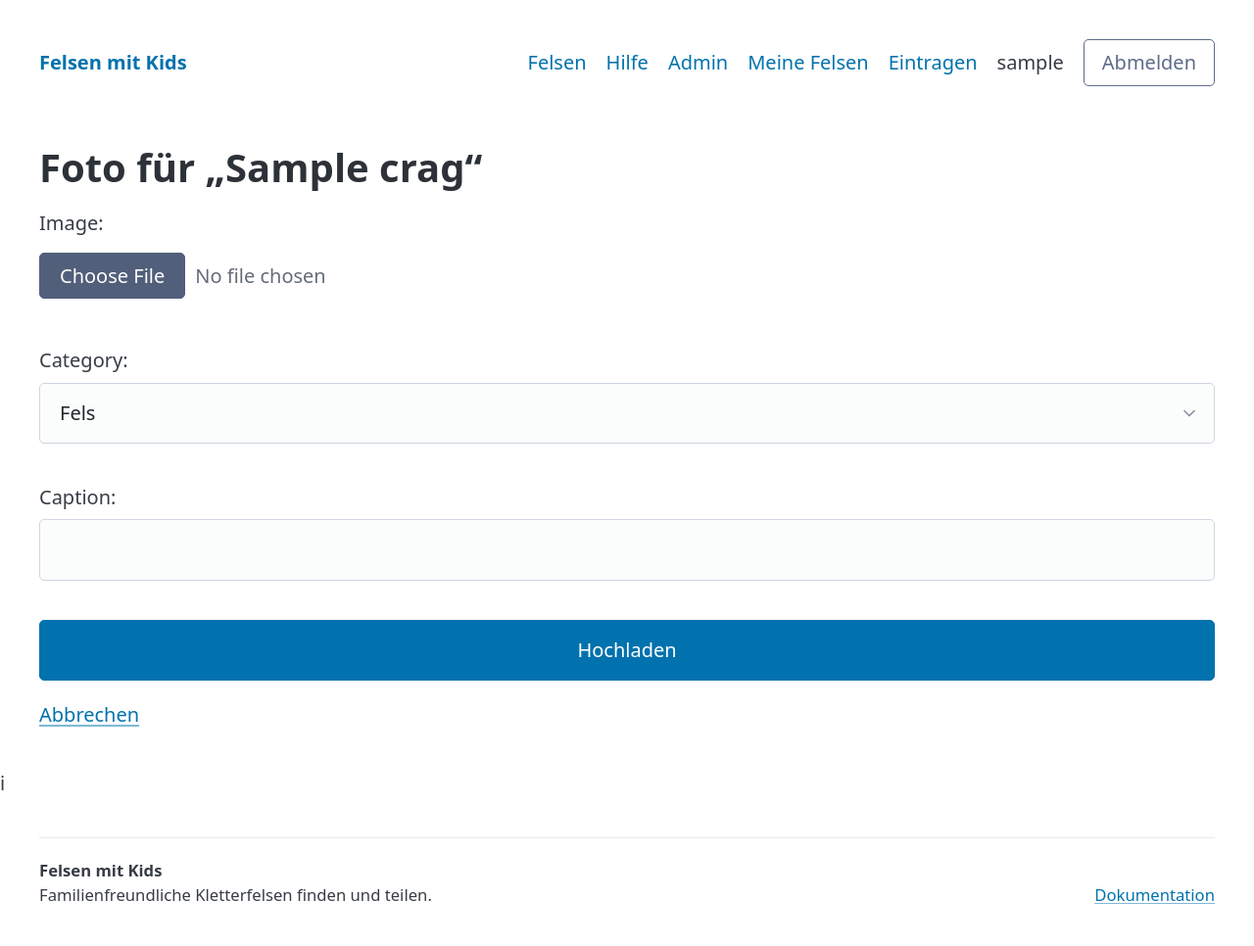
After one commit to ripertio/felsen-mit-kids, a Django app: page /crags/1/photos/add/ in a window 1280 px wide. The commit adds this page. Shown: the whole page at 98% size. Run offline with Django 5.2, Linux system fonts and the light colour scheme; a user stored in the database is signed in; tables that the repository leaves empty hold one stand-in row (values such as "Sample post"); parts of the project's set-up code (start-up, migrations or seed data) failed here and were passed over; some libraries are stand-ins or nearby versions.

Commit message:
Add photo upload with processing, permissions and tests

```diff
--- a/crags/forms.py
+++ b/crags/forms.py
@@ -1,6 +1,52 @@
 from django import forms
+import io
 
-from .models import Area, Crag
+from django.core.exceptions import ValidationError
+from django.core.files.base import ContentFile
+from PIL import Image, ImageOps, UnidentifiedImageError
+
+from .models import Area, Crag, Photo
+
+MAX_UPLOAD_BYTES = 15 * 1024 * 1024   # 15 MB
+MAX_PIXELS = 60_000_000               # protects against decompression bombs
+MAX_EDGE = 1600                       # longest side after resize
+ALLOWED_FORMATS = {"JPEG", "PNG", "WEBP", "MPO"}  # HEIC is converted to JPEG by iOS before upload
+
+
+class PhotoForm(forms.ModelForm):
+    class Meta:
+        model = Photo
+        fields = ["image", "category", "caption"]
+
+    def __init__(self, *args, **kwargs):
+        super().__init__(*args, **kwargs)
+        # Hint for the phone's file picker; iPhones convert HEIC to JPEG for this
+        self.fields["image"].widget.attrs["accept"] = "image/jpeg,image/png,image/webp"
+
+    def clean_image(self):
+        upload = self.cleaned_data["image"]
+
+        if upload.size > MAX_UPLOAD_BYTES:
+            raise ValidationError("Das Bild ist zu groß (maximal 15 MB).")
+
+        try:
+            img = Image.open(upload)
+            if img.format not in ALLOWED_FORMATS:
+                raise ValidationError("Bitte ein JPG-, PNG- oder WebP-Bild hochladen.")
+            if img.width * img.height > MAX_PIXELS:
+                raise ValidationError("Das Bild hat zu viele Pixel.")
+
+            img = ImageOps.exif_transpose(img)  # apply rotation BEFORE dropping EXIF
+            img = img.convert("RGB")
+            img.thumbnail((MAX_EDGE, MAX_EDGE))
+
+            buffer = io.BytesIO()
+            img.save(buffer, format="WEBP", quality=80, method=4)
+        except (UnidentifiedImageError, OSError, Image.DecompressionBombError):
+            raise ValidationError("Die Datei konnte nicht als Bild gelesen werden.")
+
+        # The filename is replaced by photo_upload_path on save
+        return ContentFile(buffer.getvalue(), name="photo.webp")
 
 
 class CragForm(forms.ModelForm):
--- a/crags/models.py
+++ b/crags/models.py
@@ -1,6 +1,11 @@
 from django.conf import settings
 from django.core.validators import MinValueValidator, MaxValueValidator
 from django.db import models
+import uuid
+
+def photo_upload_path(instance, filename):
+    # Random name: the user's filename is never used
+    return f"crags/{uuid.uuid4().hex}.webp"
 
 class Area(models.Model):
     name = models.CharField(max_length=200, unique=True)
@@ -13,6 +18,9 @@ class CragQuerySet(models.QuerySet):
     def published(self):
         return self.filter(status=Crag.Status.PUBLISHED)
 
+    def public(self):
+        return self.filter(status__in=Crag.PUBLIC_STATUSES)
+
 
 class Crag(models.Model):
     class Status(models.TextChoices):
@@ -20,6 +28,8 @@ class Crag(models.Model):
         PENDING = "PENDING", "Pending review"
         PUBLISHED = "PUBLISHED", "Published"
         REJECTED = "REJECTED", "Rejected"
+       # statuses that anonymous visitors may see
+    PUBLIC_STATUSES = (Status.PUBLISHED, Status.PENDING)
 
     class StrollerFriendly(models.TextChoices):
         YES = "YES", "Yes"
@@ -103,20 +113,28 @@ class Crag(models.Model):
 
 
 class Photo(models.Model):
+    class Category(models.TextChoices):
+        CRAG = "CRAG", "Fels"
+        BASE_AREA = "BASE_AREA", "Platz am Wandfuß"
+        APPROACH = "APPROACH", "Zustieg"
+        PARKING = "PARKING", "Parkplatz"
+        OTHER = "OTHER", "Sonstiges"
+
     crag = models.ForeignKey(
         Crag,
         on_delete=models.CASCADE,
         related_name="photos",
     )
 
-    image = models.ImageField(upload_to="crags/")
+    image = models.ImageField(upload_to=photo_upload_path)
 
-    caption = models.CharField(
-        max_length=250,
-        blank=True,
+    category = models.CharField(
+        max_length=10,
+        choices=Category.choices,
+        default=Category.CRAG,
     )
 
-    created_at = models.DateTimeField(auto_now_add=True)
+    caption = models.CharField(max_length=250, blank=True)
 
     uploaded_by = models.ForeignKey(
         settings.AUTH_USER_MODEL,
@@ -126,5 +144,10 @@ class Photo(models.Model):
         related_name="photos",
     )
 
+    created_at = models.DateTimeField(auto_now_add=True)
+
+    class Meta:
+        ordering = ["created_at"]
+
     def __str__(self):
         return f"Photo of {self.crag.name}"
--- a/crags/templates/crags/crag_list.html
+++ b/crags/templates/crags/crag_list.html
@@ -171,7 +171,7 @@ Felsen finden – Felsen mit Kids
                         <a href="{% url 'crags:detail' crag.pk %}">
                             {{ crag.name }}
                         </a>
-
+                        {% if crag.status == "PENDING" %}<small><mark>ungeprüft</mark></small>{% endif %}
                     </h2>
 
                     <span class="area">
--- /dev/null
+++ b/crags/templates/crags/crag_photo_form.html
@@ -0,0 +1,15 @@
+{% extends "base.html" %}
+
+{% block title %}Foto hinzufügen – Felsen mit Kids{% endblock %}
+
+{% block content %}
+    <h1>Foto für „{{ crag.name }}“</h1>
+
+    <form method="post" enctype="multipart/form-data">
+        {% csrf_token %}
+        {{ form.as_p }}
+        <button type="submit">Hochladen</button>
+    </form>
+
+    <p><a href="{% url 'crags:detail' crag.pk %}">Abbrechen</a></p>
+{% endblock %}
--- a/crags/urls.py
+++ b/crags/urls.py
@@ -10,4 +10,6 @@ urlpatterns = [
     path("mine/", views.crag_mine, name="mine"),
     path("<int:pk>/", views.crag_detail, name="detail"),
     path("<int:pk>/edit/", views.crag_edit, name="edit"),
+    path("<int:pk>/photos/add/", views.photo_add, name="photo_add"),
+    path("photos/<int:pk>/delete/", views.photo_delete, name="photo_delete"),
 ]
--- a/crags/views.py
+++ b/crags/views.py
@@ -2,10 +2,12 @@ from django.contrib import messages
 from django.contrib.auth.decorators import login_required
 from django.db.models import Q
 from django.shortcuts import get_object_or_404, redirect, render
+from django.views.decorators.http import require_POST
 
-from .forms import CragForm
-from .models import Area, Crag
+from .forms import CragForm, PhotoForm
+from .models import Area, Crag, Photo
 
+MAX_PHOTOS_PER_CRAG = 8
 
 def visible_crags(user):
     """Who may SEE which crags."""
@@ -13,8 +15,8 @@ def visible_crags(user):
     if user.is_staff:
         return qs
     if user.is_authenticated:
-        return qs.filter(Q(status=Crag.Status.PUBLISHED) | Q(created_by=user))
-    return qs.published()
+        return qs.filter(Q(status__in=Crag.PUBLIC_STATUSES) | Q(created_by=user))
+    return qs.public()
 
 
 def editable_crags(user):
@@ -25,8 +27,7 @@ def editable_crags(user):
 
 
 def crag_list(request):
-    crags = Crag.objects.select_related("area").published()
-
+    crags = Crag.objects.select_related("area").public()
     query = request.GET.get("q", "").strip()
     area_id = request.GET.get("area", "")
     min_rating = request.GET.get("rating", "")
@@ -51,7 +52,11 @@ def crag_list(request):
         crags = crags.filter(family_rating__gte=min_rating)
 
     crags = crags.order_by("name")
-    areas = Area.objects.order_by("name")
+    areas = (
+        Area.objects.filter(crags__status__in=Crag.PUBLIC_STATUSES)
+        .distinct()
+        .order_by("name")
+    )
 
     context = {
         "crags": crags,
@@ -142,3 +147,42 @@ def crag_edit(request, pk):
         "crags/crag_form.html",
         {"form": form, "title": f"{crag.name} bearbeiten", "note": note},
     )
+
+
+@login_required
+def photo_add(request, pk):
+    crag = get_object_or_404(editable_crags(request.user), pk=pk)
+
+    if not request.user.is_staff and crag.photos.count() >= MAX_PHOTOS_PER_CRAG:
+        messages.error(request, f"Maximal {MAX_PHOTOS_PER_CRAG} Fotos pro Felsen.")
+        return redirect("crags:detail", pk=crag.pk)
+
+    if request.method == "POST":
+        form = PhotoForm(request.POST, request.FILES)
+        if form.is_valid():
+            photo = form.save(commit=False)
+            photo.crag = crag
+            photo.uploaded_by = request.user
+            photo.save()
+            messages.success(request, "Foto hochgeladen.")
+            return redirect("crags:detail", pk=crag.pk)
+    else:
+        form = PhotoForm()
+
+    return render(
+        request,
+        "crags/crag_photo_form.html",
+        {"form": form, "crag": crag},
+    )
+
+
+@login_required
+@require_POST
+def photo_delete(request, pk):
+    photos = Photo.objects.filter(crag__in=editable_crags(request.user))
+    photo = get_object_or_404(photos, pk=pk)
+    crag_pk = photo.crag_id
+    photo.image.delete(save=False)  # also remove the file from disk
+    photo.delete()
+    messages.success(request, "Foto gelöscht.")
+    return redirect("crags:detail", pk=crag_pk)
--- a/static/css/main.css
+++ b/static/css/main.css
@@ -23,15 +23,20 @@
     color: var(--pico-muted-color);
 }
 
-.photo-gallery {
+.photo-grid {
     display: grid;
+    grid-template-columns: repeat(auto-fill, minmax(220px, 1fr));
     gap: 1rem;
 }
-
-.photo-gallery img {
+.photo-grid figure { margin: 0; }
+.photo-grid img {
     width: 100%;
+    aspect-ratio: 4 / 3;
+    object-fit: cover;
     border-radius: var(--pico-border-radius);
 }
+.photo-grid form { margin: 0.25rem 0 0; }
+.photo-grid button { margin: 0; padding: 0.25rem 0.6rem; }
 
 
 /* Brand */
```
Also changed, not shown: crags/templates/crags/crag_detail.html (+27 -24 lines), crags/tests.py (+15 -2 lines), crags/migrations/0003_alter_photo_options_photo_category_alter_photo_image.py (added).
